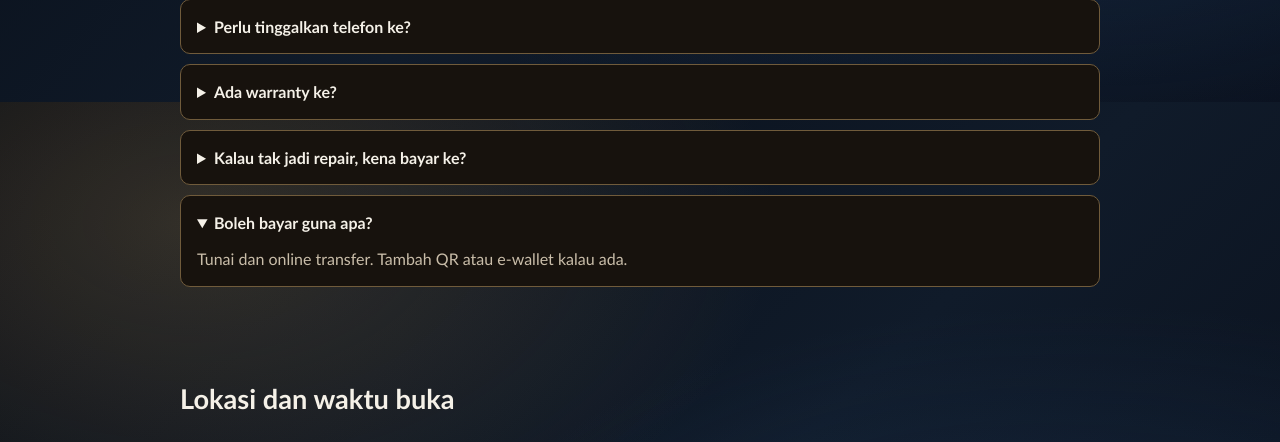
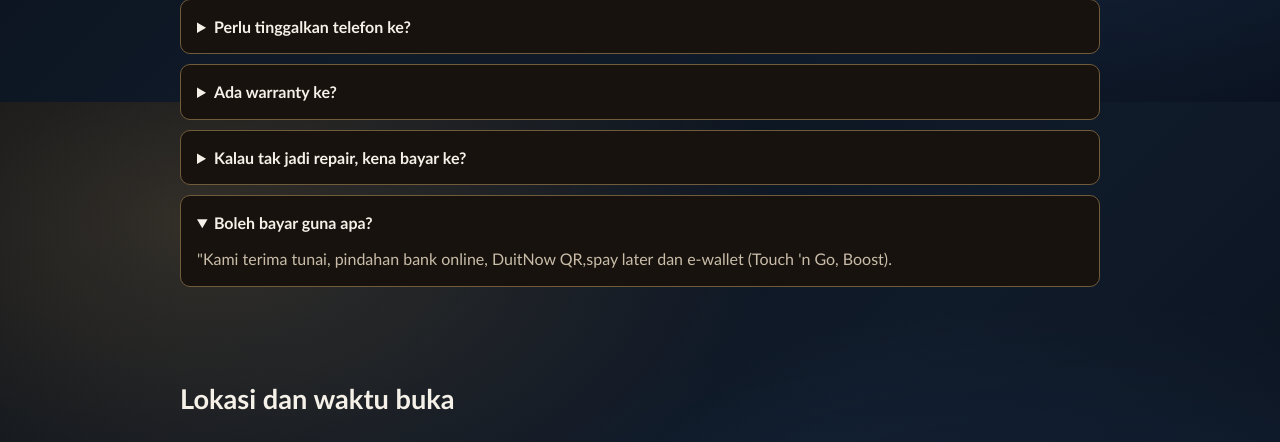
Before and after one commit to mohammadrefan1367-eng/VR_GADGET, a Flask app: page / in a window 1280 px wide, after a click on "Boleh bayar guna apa?". Shown: the part 2298-2740 px from the top of the page. Run offline with Flask 3, Linux system fonts and the light colour scheme; some libraries are stand-ins or nearby versions.

Commit message:
Update index.html

```diff
--- a/templates/index.html
+++ b/templates/index.html
@@ -272,7 +272,7 @@ src="https://ajax.googleapis.com/ajax/libs/model-viewer/4.1.0/model-viewer.min.j
     <details><summary>Perlu tinggalkan telefon ke?</summary><p>Kebanyakan repair siap sementara awak tunggu. Kes yang rumit seperti motherboard atau water damage mungkin perlu tinggal.</p></details>
     <details><summary>Ada warranty ke?</summary><p>Ada, 1 bulan untuk penukaran bateri, LCD, charging board, motherboard, kamera dan speaker. Warranty tidak terpakai kalau barang jatuh/retak atau masuk air.</p></details>
     <details><summary>Kalau tak jadi repair, kena bayar ke?</summary><p>Semakan percuma. Awak hanya bayar kalau setuju dan repair dibuat.</p></details>
-    <details><summary>Boleh bayar guna apa?</summary><p>Tunai dan online transfer. Tambah QR atau e-wallet kalau ada.</p></details>
+   <details><summary>Boleh bayar guna apa?</summary><p>"Kami terima tunai, pindahan bank online, DuitNow QR,spay later dan e-wallet (Touch 'n Go, Boost).</p></details>
   </div>
 </section>
 
@@ -965,7 +965,7 @@ var T={
 "Kalau tak jadi repair, kena bayar ke?":"Do I pay if I don't proceed with the repair?",
 "Semakan percuma. Awak hanya bayar kalau setuju dan repair dibuat.":"Checking is free. You only pay if you agree and the repair is done.",
 "Boleh bayar guna apa?":"What payment methods are accepted?",
-"Tunai dan online transfer. Tambah QR atau e-wallet kalau ada.":"Cash and online transfer.",
+"Kami terima tunai, pindahan bank online, DuitNow QR,spay later dan e-wallet (Touch 'n Go, Boost).":"We accept cash, online bank transfer, DuitNow QR,spay later and e-wallets (Touch 'n Go, Boost).",
 "Lokasi dan waktu buka":"Location and opening hours",
 "Alamat":"Address",
 "Waktu buka":"Opening hours",
```
